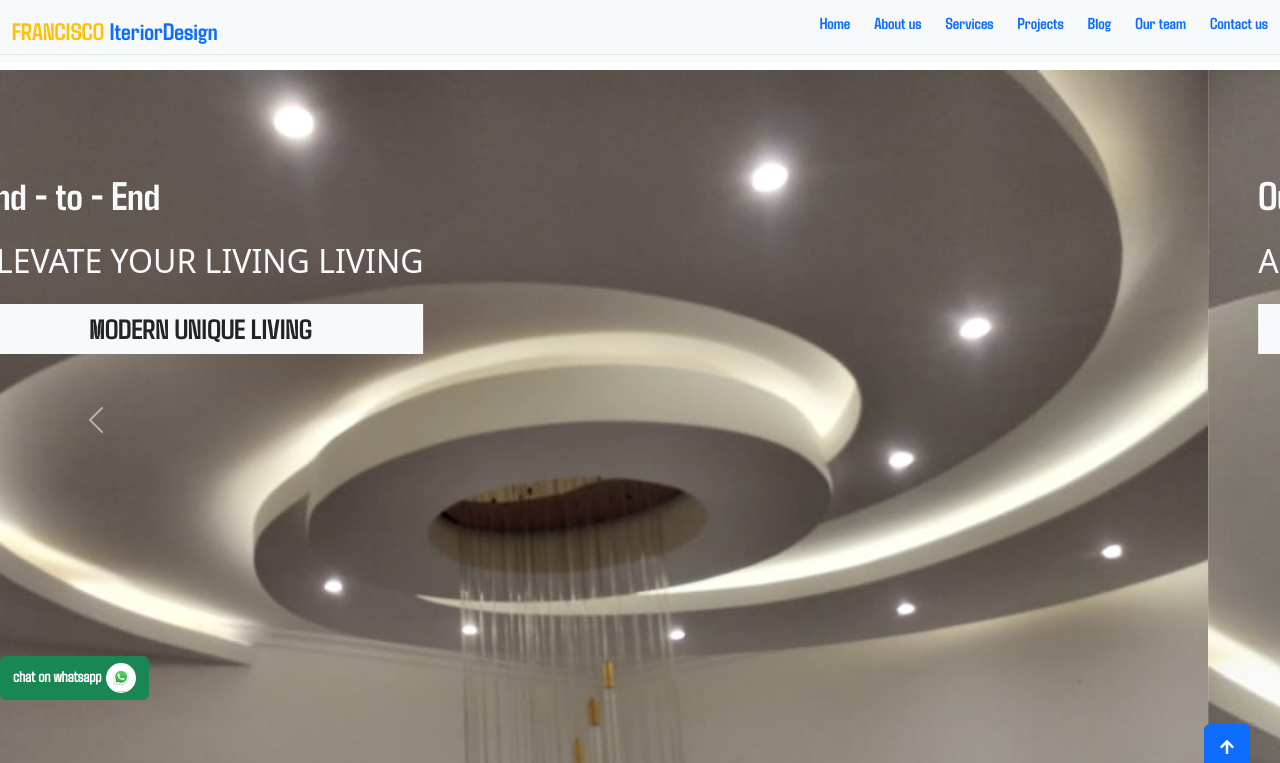
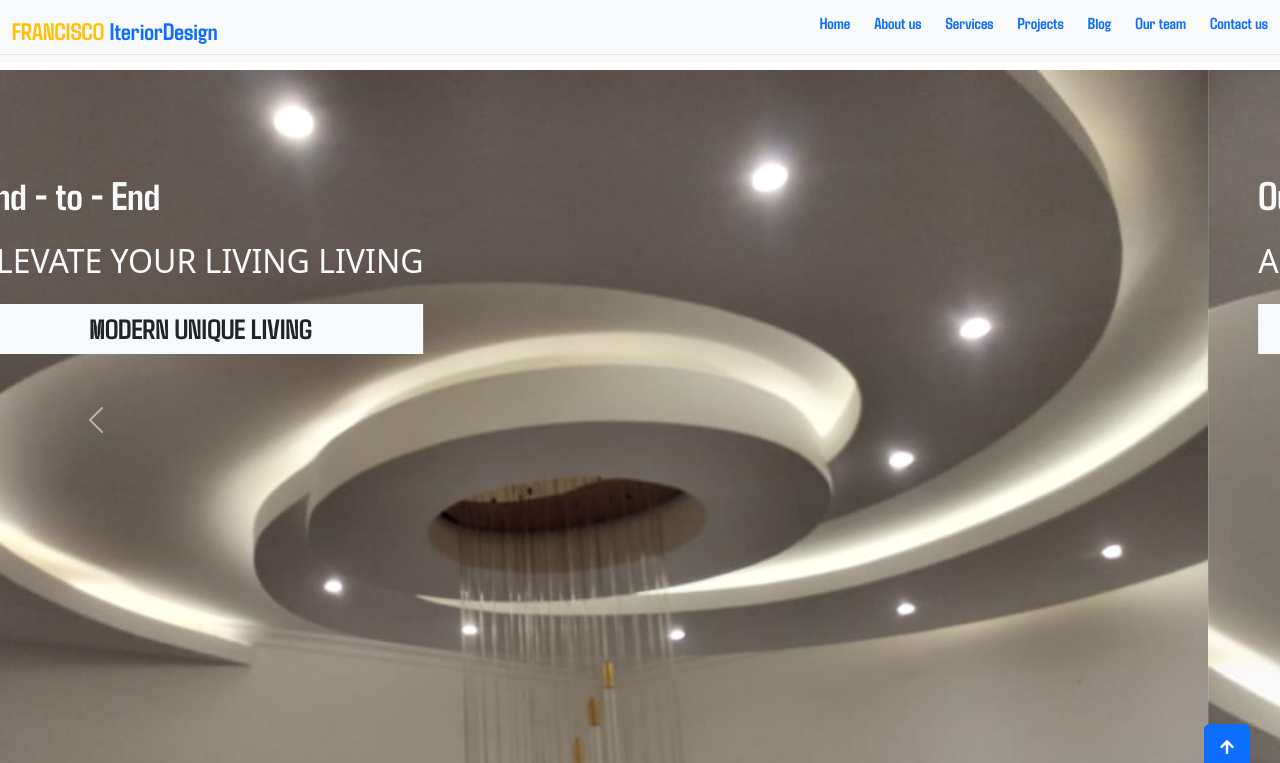
Before and after one commit to reinnh/francis-website, a plain HTML site: page index.html in a window 1280 px wide. Shown: the top 763 px of the page. Drawn offline with nearby package versions, Linux system fonts and the light colour scheme; a script that the page names is missing.

Commit message:
Add files via upload

```diff
--- a/index.html
+++ b/index.html
@@ -550,18 +550,15 @@
                         </div>
                     </div>
                    <p> &copy; Coppyright 2024</p>
+                   <div class="">
+                    <hr>
+                    <p>Designed by : <a class="re-decoration" href="https://reinnh.github.io/mefolio/">reingen</a></p>
+                   </div>
                 </div>
             </div>
           </section>
         </div>
-        <div class="whatsapp-handle">
-            <a class="btn btn-success p-absolute" href="https://wa.me/254758340259">
-                <div class="image-text-pair">
-                    <span class=" pp">chat on whatsapp</span>
-                    <img class="green-icon" src="image/whatsapp.jpg" alt="">
-                </div>
-            </a>
-        </div>
+
     </div>
     <a href="#" class="btn btn-primary btn-lg-square back-to-top"><i class="fa fa-arrow-up"></i></a>
 
```
